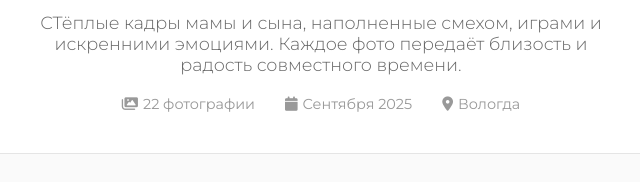
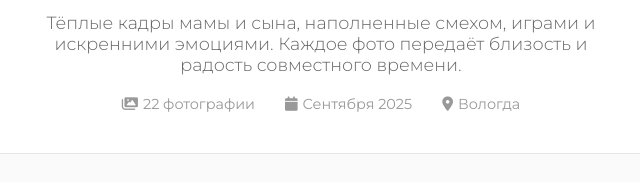
Before and after one commit to totallymad/Atmospheric-Photos, a plain HTML site: page photoset-ilyana-family.html in a window 1280 px wide. Shown: the part 248-430 px from the top of the page, 319-959 px from the left. Drawn offline with nearby package versions, Linux system fonts and the light colour scheme.

Commit message:
opechatka fix

```diff
--- a/photoset-ilyana-family.html
+++ b/photoset-ilyana-family.html
@@ -66,7 +66,7 @@
     <!-- Photoset Hero Section -->
     <section class="photoset-hero page-enter">
         <h1>Моменты счастья</h1>
-        <p>СТёплые кадры мамы и сына, наполненные смехом, играми и искренними эмоциями.
+        <p>Тёплые кадры мамы и сына, наполненные смехом, играми и искренними эмоциями.
             Каждое фото передаёт близость и радость совместного времени.
         </p>
         <div class="photoset-meta">
```
